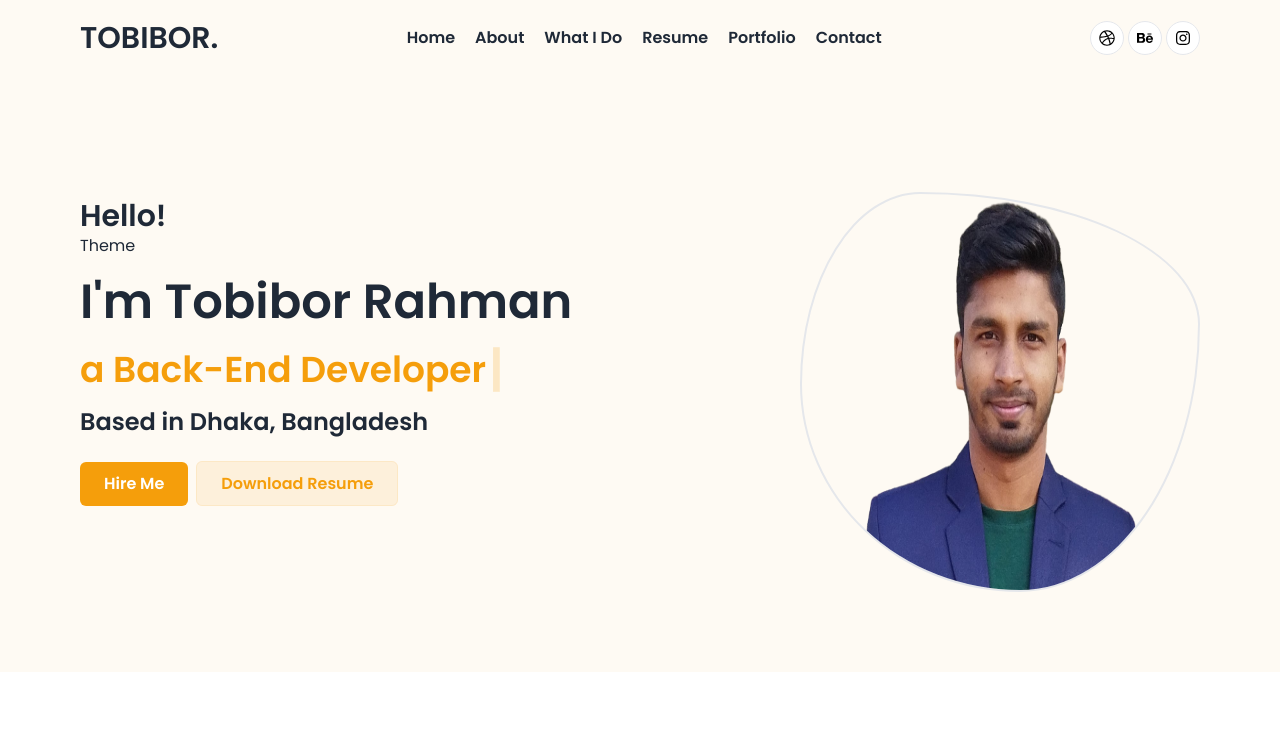
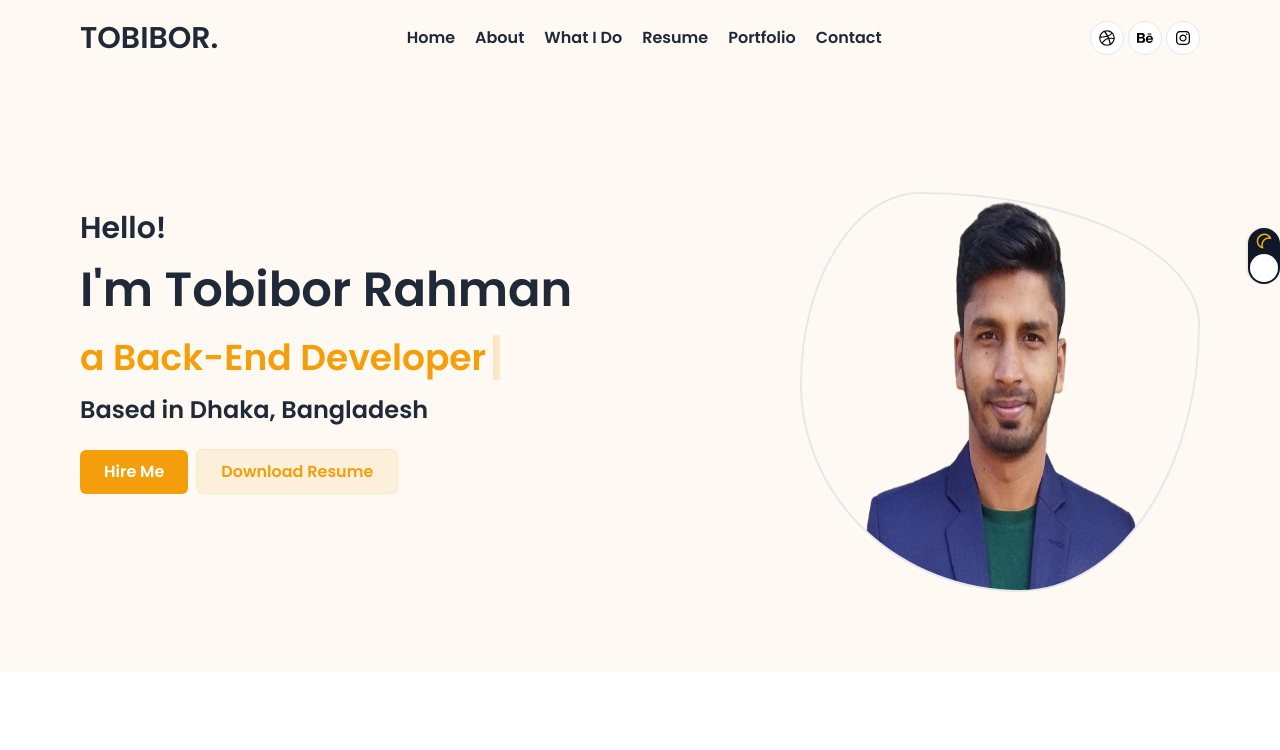
Before and after one commit to tobiborrahman/tobibor-rahman-portfolio, a React (Vite) app: page / in a window 1280 px wide. Shown: the top 750 px of the page. Built offline with nearby package versions, Linux system fonts and the light colour scheme.

Commit message:
dark light toggle button added

```diff
--- a/src/components/Home/Banner/Banner.jsx
+++ b/src/components/Home/Banner/Banner.jsx
@@ -1,4 +1,3 @@
-import React, { useState } from 'react';
 import { useTypewriter, Cursor } from 'react-simple-typewriter';
 import { useEffect } from 'react';
 import './Banner.css';
@@ -7,30 +6,9 @@
 import 'aos/dist/aos.css';
 import Navbar from '../../../shared/Navbar/Navbar';
 import Expertise from '../../common/expertise';
+import ThemeSwitch from '../../common/ThemeSwitch';
 
 const Banner = () => {
-	const [theme, setTheme] = useState(null);
-
-	useEffect(() => {
-		if (window.matchMedia('(prefers-color-scheme: dark)').matches) {
-			setTheme('dark');
-		} else {
-			setTheme('light');
-		}
-	}, []);
-
-	useEffect(() => {
-		if (theme === 'dark') {
-			document.documentElement.classList.add('dark');
-		} else {
-			document.documentElement.classList.remove('dark');
-		}
-	}, [theme]);
-
-	const handleThemeSwitch = () => {
-		setTheme(theme === 'dark' ? 'light' : 'dark');
-	};
-
 	useEffect(() => {
 		Aos.init({ duration: '1000' });
 	}, []);
@@ -62,12 +40,6 @@
 							<h3 className="text-2xl md:text-3xl font-semibold dark:text-white">
 								Hello!
 							</h3>
-
-							<div>
-								<button onClick={handleThemeSwitch}>
-									Theme
-								</button>
-							</div>
 
 							<div>
 								<h1 className="text-4xl md:text-5xl font-bold my-5 dark:text-white">
@@ -116,6 +88,7 @@
 						/>
 					</div>
 				</div>
+				<ThemeSwitch />
 			</div>
 		</>
 	);
--- a/src/components/Home/Home/About.jsx
+++ b/src/components/Home/Home/About.jsx
@@ -1,7 +1,5 @@
 import React from 'react';
-import { motion, useAnimation } from 'framer-motion';
-import { useEffect, useRef } from 'react';
-import SectionTitle from '../../../shared/SectionTitle/SectionTitle';
+import { useEffect } from 'react';
 import Aos from 'aos';
 import 'aos/dist/aos.css';
 
@@ -37,10 +35,7 @@
 							been the industry's standard dummy text ever when an
 							unknown printer took a galley.
 						</p>
-						<button
-							className="py-[10px] px-6 bg-amber-500/10 hover:bg-amber-500 border border-amber-500/10 hover:border-amber-500 text-amber-500 hover:text-white rounded-md mt-6 duration-300"
-							href
-						>
+						<button className="py-[10px] px-6 bg-amber-500/10 hover:bg-amber-500 border font-semibold border-amber-500/10 hover:border-amber-500 text-amber-500 hover:text-white rounded-md mt-6 duration-300">
 							See Works
 						</button>
 					</div>
--- a/src/components/Home/Home/Resume.jsx
+++ b/src/components/Home/Home/Resume.jsx
@@ -145,9 +145,9 @@
 						/>
 					</div>
 				</div>
-				<div className="flex justify-center items-center">
+				<div className="flex justify-center items-center pb-7 md:pb-20 pt-3 md:pt-10 ">
 					<a
-						className="px-6 py-2 mb-5 md:my-14 border-[.5px] text-[#F59E0B] border-[#F59E0B] rounded-md mt-5 ml-2  bg-[#FDF1DB] hover:bg-[#F59E0B] hover:text-white duration-500 flex justify-center items-center"
+						className="py-[10px] px-6 bg-amber-500/10 hover:bg-amber-500 border font-semibold border-amber-500/10 hover:border-amber-500 text-amber-500 hover:text-white rounded-md mt-6 duration-300  flex justify-center items-center"
 						href="../../../public/resume.pdf"
 						download="final resume.pdf"
 					>
--- a/src/components/common/Expertise.jsx
+++ b/src/components/common/Expertise.jsx
@@ -2,7 +2,7 @@
 
 const Expertise = () => {
 	return (
-		<div className="absolute top-[95%] z-10 p-5 text-center rounded-md shadow-md md:right-[5%] bg-white">
+		<div className="absolute top-[95%] z-10 p-5 text-center rounded-md shadow-md md:right-[5%] bg-white dark:bg-[#0F172A]">
 			<h3 className="text-xl font-bold">Web Developer</h3>
 			<p className="text-gray-600">2+ Years of experience</p>
 		</div>
--- /dev/null
+++ b/src/components/common/ThemeSwitch.jsx
@@ -0,0 +1,73 @@
+import React, { useEffect, useState } from 'react';
+
+const ThemeSwitch = () => {
+	const [theme, setTheme] = useState(null);
+
+	useEffect(() => {
+		if (window.matchMedia('(prefers-color-scheme: dark)').matches) {
+			setTheme('dark');
+		} else {
+			setTheme('light');
+		}
+	}, []);
+
+	useEffect(() => {
+		if (theme === 'dark') {
+			document.documentElement.classList.add('dark');
+		} else {
+			document.documentElement.classList.remove('dark');
+		}
+	}, [theme]);
+
+	const handleThemeSwitch = () => {
+		setTheme(theme === 'dark' ? 'light' : 'dark');
+	};
+	return (
+		<>
+			<div className="fixed top-[30%] -right-3">
+				<span class="relative inline-block rotate-90">
+					<input
+						type="checkbox"
+						class="checkbox opacity-0 absolute"
+						id="chk"
+						onClick={handleThemeSwitch}
+					/>
+					<label
+						class="label bg-slate-900 dark:bg-white shadow dark:shadow-gray-800 cursor-pointer rounded-full flex justify-between items-center p-1 w-14 h-8"
+						for="chk"
+					>
+						<svg
+							xmlns="http://www.w3.org/2000/svg"
+							width="18"
+							height="24"
+							viewBox="0 0 24 24"
+							fill="currentColor"
+							class="text-[20px] text-yellow-500"
+						>
+							<path d="M21.64,13a1,1,0,0,0-1.05-.14,8.05,8.05,0,0,1-3.37.73A8.15,8.15,0,0,1,9.08,5.49a8.59,8.59,0,0,1,.25-2A1,1,0,0,0,8,2.36,10.14,10.14,0,1,0,22,14.05,1,1,0,0,0,21.64,13Zm-9.5,6.69A8.14,8.14,0,0,1,7.08,5.22v.27A10.15,10.15,0,0,0,17.22,15.63a9.79,9.79,0,0,0,2.1-.22A8.11,8.11,0,0,1,12.14,19.73Z"></path>
+						</svg>
+						<svg
+							xmlns="http://www.w3.org/2000/svg"
+							width="18"
+							height="24"
+							viewBox="0 0 24 24"
+							fill="currentColor"
+							class="text-[20px] text-yellow-500"
+						>
+							<path d="M5.64,17l-.71.71a1,1,0,0,0,0,1.41,1,1,0,0,0,1.41,0l.71-.71A1,1,0,0,0,5.64,17ZM5,12a1,1,0,0,0-1-1H3a1,1,0,0,0,0,2H4A1,1,0,0,0,5,12Zm7-7a1,1,0,0,0,1-1V3a1,1,0,0,0-2,0V4A1,1,0,0,0,12,5ZM5.64,7.05a1,1,0,0,0,.7.29,1,1,0,0,0,.71-.29,1,1,0,0,0,0-1.41l-.71-.71A1,1,0,0,0,4.93,6.34Zm12,.29a1,1,0,0,0,.7-.29l.71-.71a1,1,0,1,0-1.41-1.41L17,5.64a1,1,0,0,0,0,1.41A1,1,0,0,0,17.66,7.34ZM21,11H20a1,1,0,0,0,0,2h1a1,1,0,0,0,0-2Zm-9,8a1,1,0,0,0-1,1v1a1,1,0,0,0,2,0V20A1,1,0,0,0,12,19ZM18.36,17A1,1,0,0,0,17,18.36l.71.71a1,1,0,0,0,1.41,0,1,1,0,0,0,0-1.41ZM12,6.5A5.5,5.5,0,1,0,17.5,12,5.51,5.51,0,0,0,12,6.5Zm0,9A3.5,3.5,0,1,1,15.5,12,3.5,3.5,0,0,1,12,15.5Z"></path>
+						</svg>
+						<span
+							class={`ball bg-white dark:bg-slate-900 rounded-full absolute top-[2px] left-[2px] ${
+								theme === 'dark'
+									? 'duration-500'
+									: 'ml-[24px] duration-500'
+							} w-7 h-7`}
+						></span>
+					</label>
+				</span>
+			</div>
+		</>
+	);
+};
+
+export default ThemeSwitch;
--- a/src/index.css
+++ b/src/index.css
@@ -15,7 +15,7 @@
 }
 
 .arrow-tooltip {
-	filter: drop-shadow(rgba(0, 0, 0, 0.1) 0 0px 1px);
+	filter: drop-shadow(rgba(0, 0, 0, 0.2) 0 0px 1px);
 	border-radius: 7px;
 }
 
```
